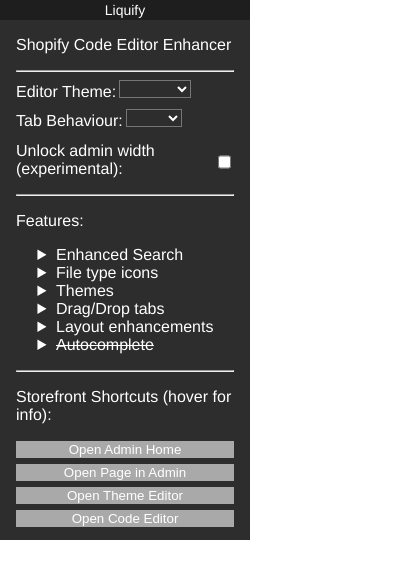
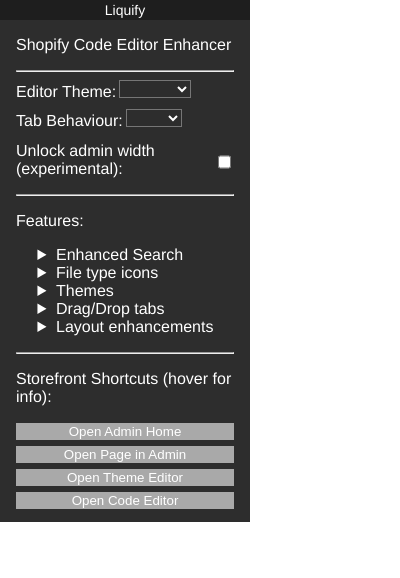
Before and after one commit to lukechadwick/Liquify, a browser extension: page src/popup/popup.html in a window 400 px wide. Drawn offline with Linux system fonts and the light colour scheme.

Commit message:
remove mention of autocomplete since it's broken

```diff
--- a/src/popup/popup.html
+++ b/src/popup/popup.html
@@ -46,7 +46,7 @@
       <li>Themes</li>
       <li>Drag/Drop tabs</li>
       <li>Layout enhancements</li>
-      <li title="Currently broken/disabled" style="text-decoration: line-through;">Autocomplete</li>
+      <!-- <li title="Currently broken/disabled" style="text-decoration: line-through;">Autocomplete</li> -->
     </ul>
     <hr />
     <p>Storefront Shortcuts  (hover for info):</p>
```
